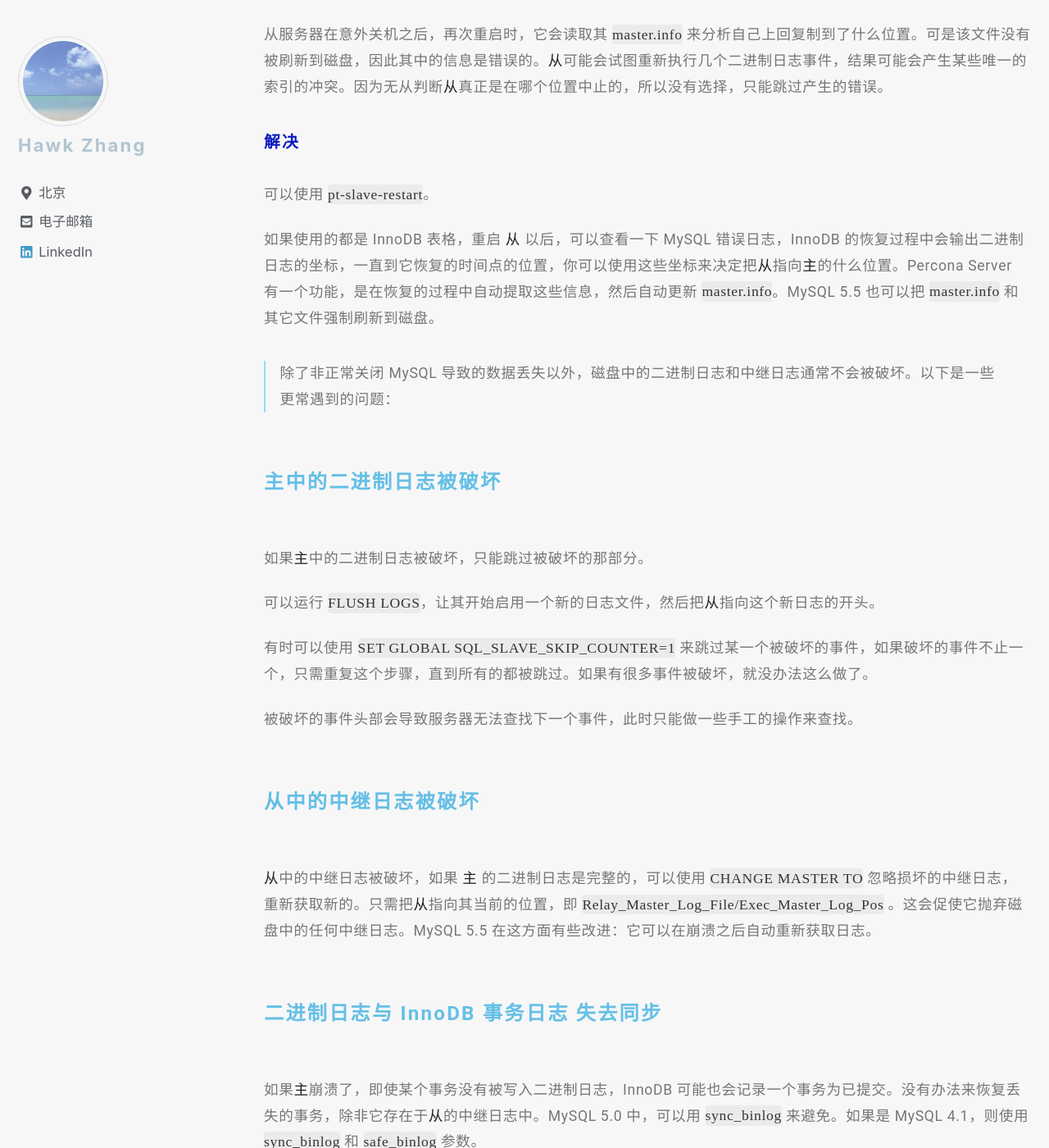
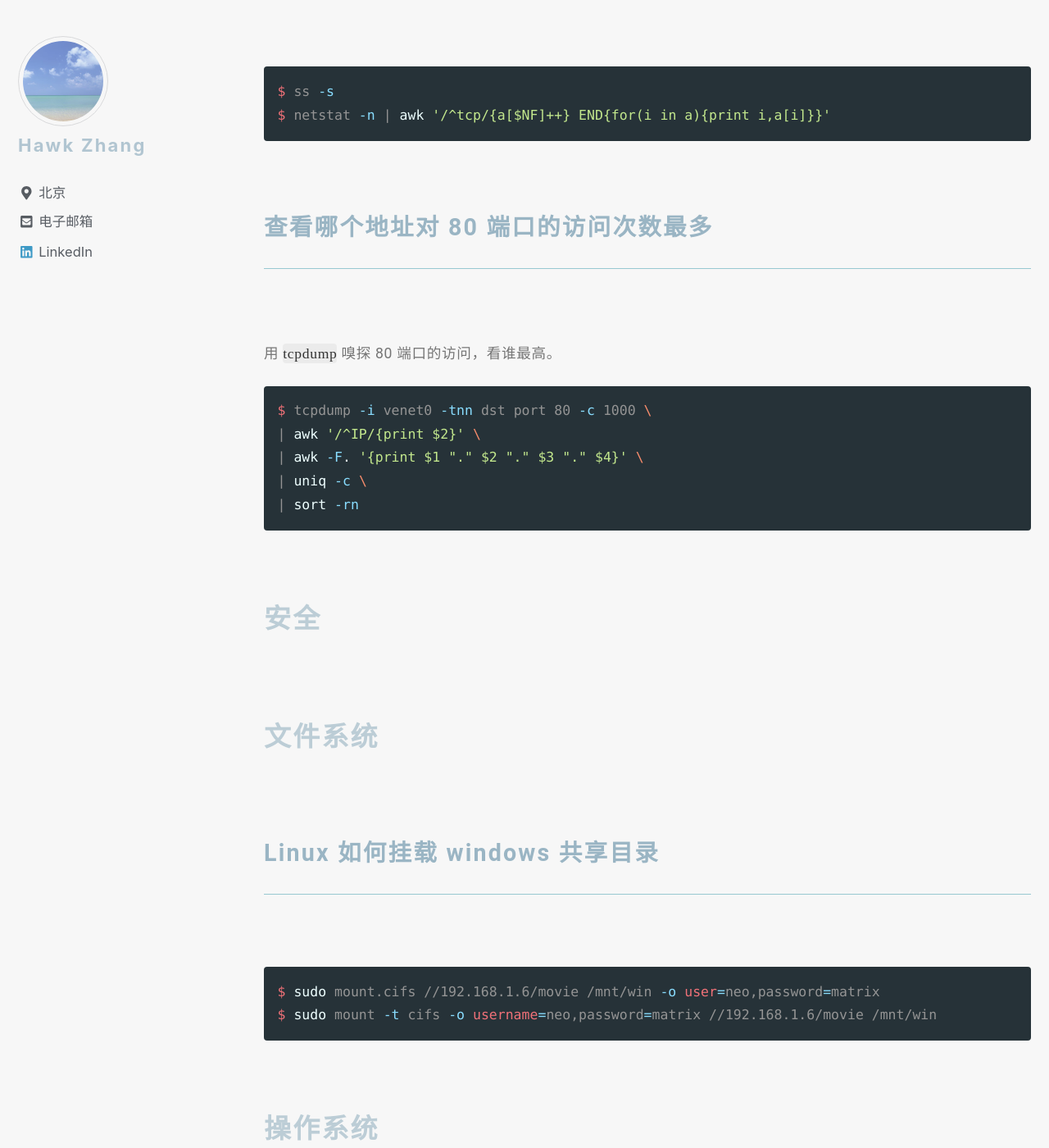
Before and after one commit to narru888/linotes_note, a Jekyll site: the page built from _posts/devop/2017-05-01-qna.md, in a window 1280 px wide and 1400 px high, scrolled down 2050 px. Shown: the whole window at 82% size. Built offline with Jekyll 4.4.1, drawn with Linux system fonts in a browser that asks for light colours; nearby versions of some CDN libraries; a script that is not in the unit is left out; some of the changed text lies outside the part shown.

Commit message:
update on 2018-08-17 17:50:01 CST

````diff
--- a/_posts/devop/2017-05-01-qna.md
+++ b/_posts/devop/2017-05-01-qna.md
@@ -16,155 +16,124 @@ header:
 
 
 
-## 复制的故障与解决
+## 网络服务
+
+
+
+### 修改 http 的最大并发请求数
+
+通过修改该配置文件中的最大文件描述符数量实现，重启后生效。
+
+```bash
+$ cat /etc/security/limits.conf
+soft nofile 10240
+hard nofile 10240
+```
 
 
 
 
 
-### 由 数据损坏或丢失 引起的错误
-
-很多故障都会促使你不得不从某个时间点开始，重新复制。
-
-如果非正常关机使复制产生了问题，多数是由于服务器没有来得及把数据刷新到磁盘中。
 
 
 
-#### 主服务器意外关机
-
-
-##### 问题
-
-如果*主*没有配置 `sync_binlog`，崩溃前很有可能没来得及把几个事件刷新到磁盘中。*从*上的 I/O 线程在崩溃发生时，可能正在读取*主*内存中的事件，而这个事件却没有被保存到磁盘中。*主*重启后，*从*会重新连接，并试图再次读取该事件，但 *主* 会告诉它我这儿没有这个偏移量。
-
-##### 解决
-
-解决该问题的方法是让*从*在下一个二进制日志开头的地方开始读取。
-
-但是，毕竟有些日志事件彻底丢失了，需要用 `pt-table-checksum` 检查服务器的一致性，以便修复。
-
-事实上，这种数据丢失完全可以通过在*主*上配置 `sync_binlog` 来避免的。
-{: .notice--success}
-
-当然，即使配置了 `sync_binlog`，崩溃后，MyISAM 的数据依然可能会遭到破坏。如果 InnoDB 没有启用 `innodb_flush_logs_at_trx_commit`，其事务也可能会丢失（数据不会破坏）。
+## 数据库
 
 
 
-#### 从服务器意外关机
-
-
-##### 问题
-
-从服务器在意外关机之后，再次重启时，它会读取其 `master.info` 来分析自己上回复制到了什么位置。可是该文件没有被刷新到磁盘，因此其中的信息是错误的。*从*可能会试图重新执行几个二进制日志事件，结果可能会产生某些唯一的索引的冲突。因为无从判断*从*真正是在哪个位置中止的，所以没有选择，只能跳过产生的错误。
-
-##### 解决
-
-可以使用 `pt-slave-restart`。
-
-如果使用的都是 InnoDB 表格，重启 *从* 以后，可以查看一下 MySQL 错误日志，InnoDB 的恢复过程中会输出二进制日志的坐标，一直到它恢复的时间点的位置，你可以使用这些坐标来决定把*从*指向*主*的什么位置。Percona Server 有一个功能，是在恢复的过程中自动提取这些信息，然后自动更新 `master.info`。MySQL 5.5 也可以把 `master.info` 和其它文件强制刷新到磁盘。
-
-
->除了非正常关闭 MySQL 导致的数据丢失以外，磁盘中的二进制日志和中继日志通常不会被破坏。以下是一些更常遇到的问题：
 
 
 
-#### 主中的二进制日志被破坏
-
-如果*主*中的二进制日志被破坏，只能跳过被破坏的那部分。
-
-可以运行 `FLUSH LOGS`，让其开始启用一个新的日志文件，然后把*从*指向这个新日志的开头。
-
-有时可以使用 `SET GLOBAL SQL_SLAVE_SKIP_COUNTER=1` 来跳过某一个被破坏的事件，如果破坏的事件不止一个，只需重复这个步骤，直到所有的都被跳过。如果有很多事件被破坏，就没办法这么做了。
-
-被破坏的事件头部会导致服务器无法查找下一个事件，此时只能做一些手工的操作来查找。
 
 
 
-#### 从中的中继日志被破坏
-
-*从*中的中继日志被破坏，如果 *主* 的二进制日志是完整的，可以使用 `CHANGE MASTER TO` 忽略损坏的中继日志，重新获取新的。只需把*从*指向其当前的位置，即 `Relay_Master_Log_File/Exec_Master_Log_Pos` 。这会促使它抛弃磁盘中的任何中继日志。MySQL 5.5 在这方面有些改进：它可以在崩溃之后自动重新获取日志。
 
 
 
-#### 二进制日志与 InnoDB 事务日志 失去同步
-
-如果*主*崩溃了，即使某个事务没有被写入二进制日志，InnoDB 可能也会记录一个事务为已提交。没有办法来恢复丢失的事务，除非它存在于*从*的中继日志中。MySQL 5.0 中，可以用 `sync_binlog` 来避免。如果是 MySQL 4.1，则使用 `sync_binlog` 和 `safe_binlog` 参数。
-
-当一个二进制日志发生损坏时，能恢复多少数据取决于损坏的类型，通常有以下几种：
 
 
-##### 字节发生变化，但事件仍是有效的语句
 
-很不幸，MySQL 竟然无法检测到这种损坏。因此一定要定期检查所有的*从*，上面的数据是否正确。
+## 系统监测
 
 
-##### 字节发生变化，事件是无效的语句
+### 查看 http 的并发请求数与其 TCP 连接状态
 
-可以用 `mysqlbinlog` 把这些事件提取出来，以查看有哪些混乱的数据，例如：
-
-```sql
-UPDATE tbl SET col?????????????????
+```bash
+$ ss -s
+$ netstat -n | awk '/^tcp/{a[$NF]++} END{for(i in a){print i,a[i]}}'
 ```
 
-尝试找到下一事件的开头，可以通过把偏移量和长度相加得到，记录下来，也许就可以跳过该事件了。
+
+### 查看哪个地址对 80 端口的访问次数最多
+
+用 `tcpdump` 嗅探 80 端口的访问，看谁最高。
+
+```bash
+$ tcpdump -i venet0 -tnn dst port 80 -c 1000 \
+| awk '/^IP/{print $2}' \
+| awk -F. '{print $1 "." $2 "." $3 "." $4}' \
+| uniq -c \
+| sort -rn
+```
 
 
-##### 字节消失，事件长度不正确
-
-这种情况下，执行 `mysqlbinlog` 有时会退出并报错，或崩溃，因为无法读取这个事件，也无法找到下一事件的开头。
 
 
-##### 几个事件被损坏，或被覆盖，或偏移量发生错位，下一事件起始于错误的偏移量
 
-`mysqlbinlog` 也派不上用场。
 
-如果损坏很严重，导致 `mysqlbinlog` 无法读取日志事件，只能进行一些十六进制的编辑，或使用其它技术来查找日志事件的边界。通常并不难完成，因为比较容易找到分割事件的可识别的字符。
 
-###### 范例：
+## 安全
 
-先用 `mysqlbinlog` 查看一下该日志的事件偏移量：
+
+
+
+
+
+
+
+
+
+
+
+
+
+## 文件系统
+
+
+
+### Linux 如何挂载 windows 共享目录
+
 
 ```bash
-$ mysqlbinlog mysql-bin.000113 | egrep '^# at '
-# at 4
-# at 98
-# at 185
-# at 277
-# at 369
-# at 447
+$ sudo mount.cifs //192.168.1.6/movie /mnt/win -o user=neo,password=matrix
+$ sudo mount -t cifs -o username=neo,password=matrix //192.168.1.6/movie /mnt/win
 ```
 
-要想在日志中查找偏移量，简单的办法是用偏移量和 `strings` 命令的输出进行比较：
-
-```shell
-$ strings -n 2 -t d mysql-bin.000113
-	  1 binpC'G
-	 25	5.0.38-Ubuntu_0ubuntu1.1-log
-	 99	C'G
-	146 std
-	156 test
-	161 create table test(a int)
-	186 C'G
-	233 std
-	243 test
-	248 insert into test(a) values(1)
-	278 C'G
-	325 std
-	335 test
-	340 insert into test(a) values(2)
-	370 C'G
-	417 std
-	427 test
-	432 drop table test
-	448 D'G
-	474 mysql-bin.000114
-```
-
-输出的结果很有辨识性，比较容易从中找到事件的开头。注意那些以 `'G` 结尾的字符串，它们都位于日志事件开头后面一个字节的位置，它们是固定长度的日志事件头部的部分。
-
-在对你自己的二进制日志仔细研究一番之后，一定能找到其固定的模式，从而判断出下一个完整的日志事件偏移量。
-
-然后，可以尝试跳过这些故障事件，可以使用 `mysqlbinlog --start-position`，或 `CHANGE MASTER TO ... MASTER_LOG_POS`。
 
 
-...... to be continued
+
+
+
+
+## 操作系统
+
+
+
+
+
+
+
+
+
+
+
+
+
+
+
+## 应用程序
+
+
+
+
+### VI
````
